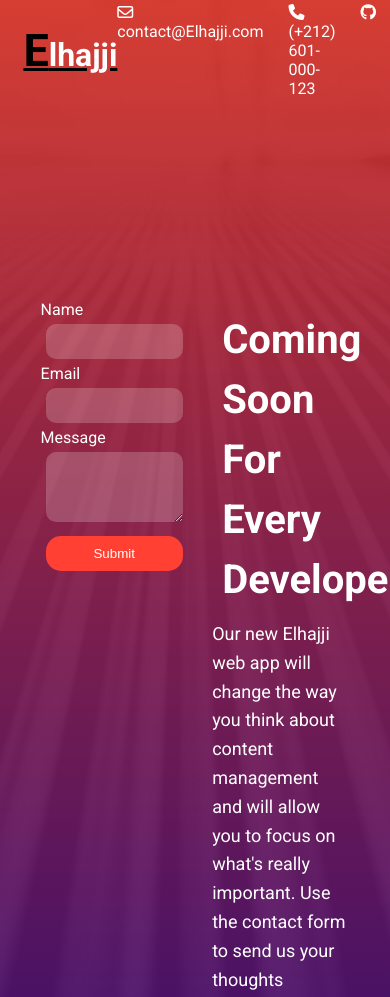
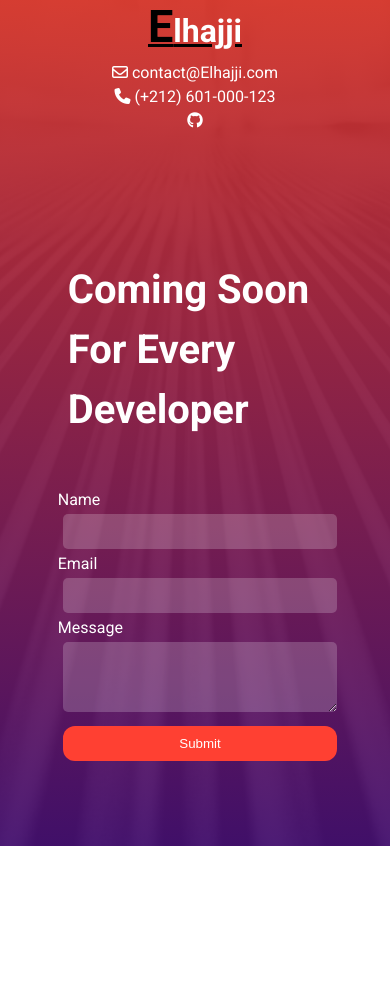
Before and after one commit to letsdevOnline/signup-miniproject, a plain HTML site: page index.html in a window 390 px wide. Shown: the top 997 px of the page. Drawn offline with Linux system fonts and the light colour scheme.

Commit message:
add media query 768px for tablets n phones

```diff
--- a/style.css
+++ b/style.css
@@ -45,10 +45,7 @@
 label , button{
     display: block;
 }
-.form{
-    width: 40%;
-}
-.message{
+.form , .message{
     width: 40%;
 }
 .message h1{
@@ -73,10 +70,41 @@
 button{
     background: #ff4032;
     border: none;
-    border-radius: 15px;
+    border-radius: 12px;
 }
 input , textarea{
     background: rgba(255, 255, 255, 0.2);
     border: none;
-    border-radius: 10px;
+    border-radius: 5px;
 }
+
+
+@media (max-width:768px){
+    header{
+        flex-direction: column;
+    }
+    .email-phone{
+        flex-direction: column;
+        align-items: center;
+        gap: 5px;
+        margin: 10px;
+    }
+    main{
+        margin: 150px auto ;
+        flex-direction: column;
+    }
+    .form , .message{
+        width: 80%;
+        margin: auto;
+    }
+    .message{
+        order: 1;
+        margin-bottom: 40px;
+    }
+    .form{
+        order: 2;
+    }
+    .message p{
+    display: none;
+    }
+}
```
